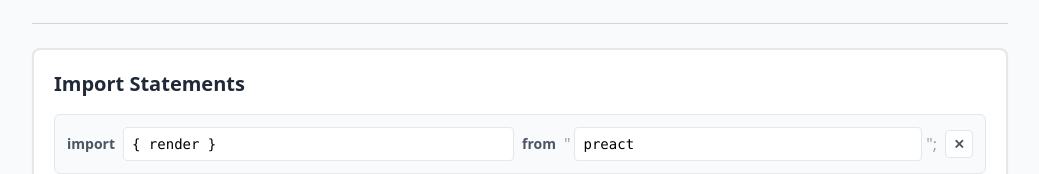
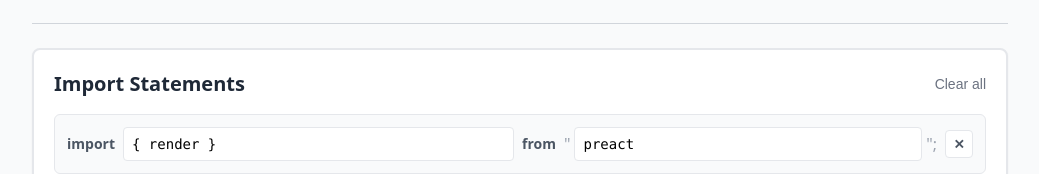
Before and after one commit to ssssota/rolldphobia, a Preact app in the folder website/: page / in a window 1280 px wide. Shown: the part 169-343 px from the top of the page, without its empty margins (120-1159 px from the left). Built offline with nearby package versions, Linux system fonts and the light colour scheme.

Commit message:
feat: add clear all button to reset imports

```diff
--- a/website/src/imports.tsx
+++ b/website/src/imports.tsx
@@ -34,7 +34,17 @@ export function Imports(props: Props) {
 
   return (
     <section class="bg-white rounded-lg shadow-sm p-4 md:p-5 border-2 border-gray-200">
-      <h2 class="text-xl font-bold mt-0 mb-4 text-gray-800">Import Statements</h2>
+      <div class="flex items-center justify-between mb-4">
+        <h2 class="text-xl font-bold m-0 text-gray-800">Import Statements</h2>
+        <button
+          onClick={() => {
+            temporary.value = [];
+          }}
+          class="text-sm text-gray-500 hover:text-red-600 hover:underline cursor-pointer bg-transparent border-none p-0 transition-colors"
+        >
+          Clear all
+        </button>
+      </div>
       <ul class="flex flex-col gap-3">
         {temporary.value.map((imp) => (
           <li
```
